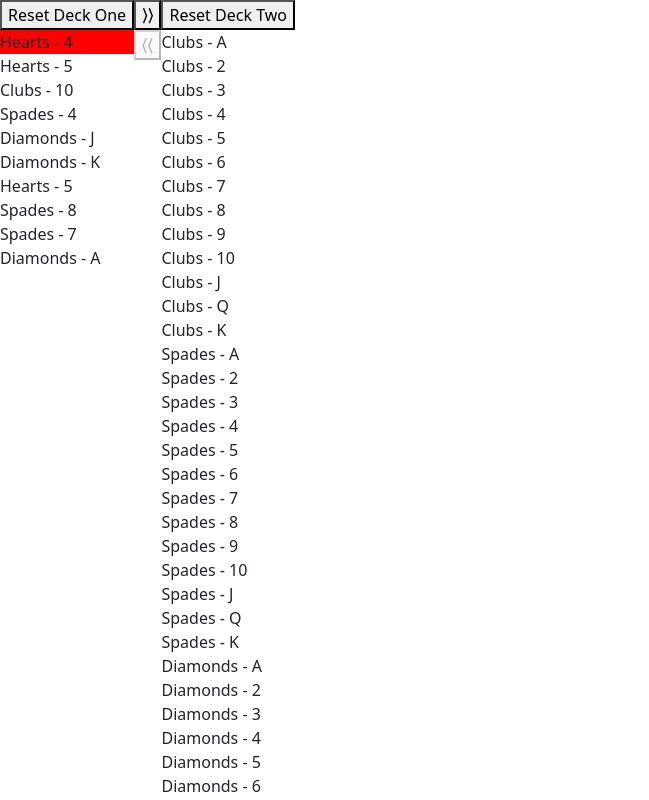
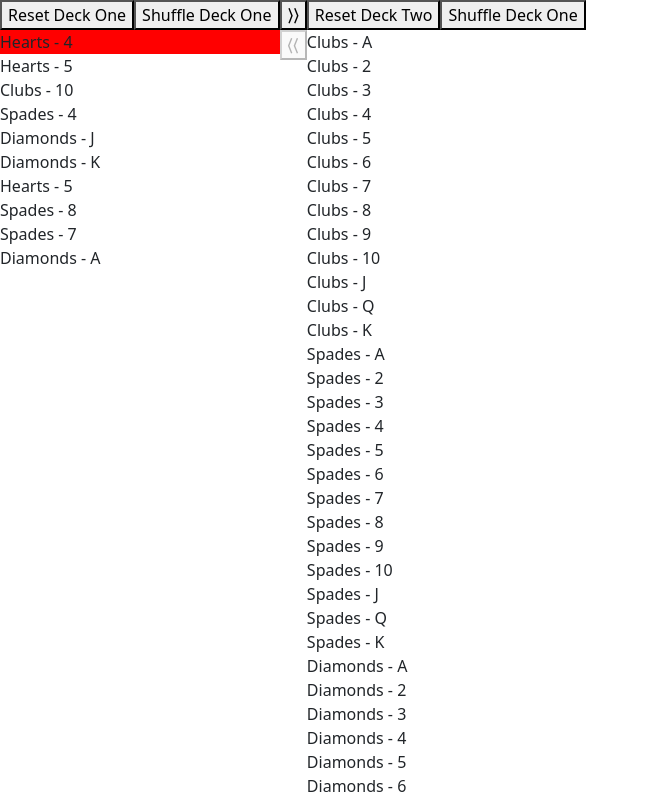
Before and after one commit to Dvalmont07/Deck2Deck, an Angular app: page / in a window 1280 px wide. Shown: the top 800 px of the page, without its empty margins (0-649 px from the left). Built offline with nearby package versions, Linux system fonts and the light colour scheme.

Commit message:
Add shuffle behavior

```diff
--- a/src/app/Classes/Card.ts
+++ b/src/app/Classes/Card.ts
@@ -1,4 +1,5 @@
 export class Card {
     suit: string = "";
     value: string = "";
+    order: number = 0;
 }
--- a/src/app/Classes/Deck.ts
+++ b/src/app/Classes/Deck.ts
@@ -36,10 +36,10 @@ export class Deck {
         for (let i = 0; i < this.getSuits().length; i++) {
             for (let j = 0; j < this.getCardValues().length; j++) {
 
-                myDeck.push({ suit: this.getSuits()[i], value: this.getCardValues()[j] });
+                myDeck.push({ suit: this.getSuits()[i], value: this.getCardValues()[j], order: i });
             }
         }
-        return myDeck;
+        return myDeck.sort((a, b) => { return a.order - b.order; });
     }
     mountRandomDeck() {
         let myDeck: Card[] = [];
@@ -48,9 +48,10 @@ export class Deck {
             const cardSuitIndex = Math.ceil(Math.random() * this.getSuits().length - 1);
             const cardValueIndex = Math.ceil(Math.random() * this.getCardValues().length - 1);
 
-            myDeck.push({ suit: this.getSuits()[cardSuitIndex], value: this.getCardValues()[cardValueIndex] });
+            myDeck.push({ suit: this.getSuits()[cardSuitIndex], value: this.getCardValues()[cardValueIndex], order: i });
         }
         console.log("this.getSuits()", Math.random() * this.getSuits().length - 1);
-        return myDeck;
+
+        return myDeck.sort((a, b) => { return a.order - b.order; });
     }
 }
--- a/src/app/app.component.html
+++ b/src/app/app.component.html
@@ -1,6 +1,10 @@
 <section class="d-flex">
+
   <section *ngIf="randomDeck" id="DeckOne">
-    <button (click)="dealDeckOne()">Reset Deck One</button>
+    <section id="deckOneButtons">
+      <button (click)="resetDeckOne()">Reset Deck One</button>
+      <button (click)="shuffleDeck(randomDeck)">Shuffle Deck One</button>
+    </section>
     <div *ngFor="let card of randomDeck; let ind = index">
       <div [class.active-line]="selectedIdex.deck=='deckOne' && selectedIdex.index==ind"
         (click)="selectedCard=card; selectedIdex={deck:'deckOne',index:ind}">{{card.suit}} - {{card.value}}
@@ -17,7 +21,10 @@
   </section>
 
   <section *ngIf="normalDeck" id="DeckTwo">
-    <button (click)="dealDeckTwo()">Reset Deck Two</button>
+    <section id="deckOneButtons">
+      <button (click)="resetDeckTwo()">Reset Deck Two</button>
+      <button (click)="shuffleDeck(normalDeck)">Shuffle Deck One</button>
+    </section>
     <div *ngFor="let card of normalDeck; let ind = index">
       <div [class.active-line]="selectedIdex.deck=='deckTwo' && selectedIdex.index==ind"
         (click)="selectedCard=card;  selectedIdex={deck:'deckTwo',index:ind}">{{card.suit}} - {{card.value}}
--- a/src/app/app.component.ts
+++ b/src/app/app.component.ts
@@ -1,7 +1,7 @@
+import { JsonPipe } from '@angular/common';
 import { Component } from '@angular/core';
 import { Card } from './Classes/Card';
 import { Deck } from './Classes/Deck';
-
 @Component({
   selector: 'app-root',
   templateUrl: './app.component.html',
@@ -13,8 +13,9 @@ export class AppComponent {
   title = 'Deck2Deck';
   normalDeck: Card[] = [];
   randomDeck: Card[] = [];
-  selectedCard: Card = { suit: "", value: "" };
+  selectedCard: Card = { suit: "", value: "", order: 0 };
   selectedIdex: any = { deck: "deckOne", index: 0 };
+  deckOneCopy: string = "";
 
   ngOnInit() {
     this.dealDeckOne();
@@ -22,6 +23,8 @@ export class AppComponent {
   }
   dealDeckOne() {
     this.randomDeck = this.deck.mountRandomDeck();
+    this.deckOneCopy = JSON.stringify(this.randomDeck);
+
   }
   dealDeckTwo() {
     this.normalDeck = this.deck.mountNormalDeck();
@@ -30,8 +33,6 @@ export class AppComponent {
     if (this.selectedCard.suit && this.selectedCard.value) {
       if (this.deck.addCard({ myDeck: deckTo, card })) {
         this.deck.removeCard(deckFrom, card);
-        console.log("this.selectedIdex.index 1", this.selectedIdex.index);
-        console.log("TF", this.selectedIdex.index == deckFrom.length);
 
         if (this.selectedIdex.index == deckFrom.length) {
           this.selectedCard = deckFrom[this.selectedIdex.index - 1];
@@ -42,6 +43,34 @@ export class AppComponent {
       }
     }
   }
+
+
+  shuffleDeck(myDeck: Card[]) {
+
+    let orderList: number[] = [];
+    for (let i = 0; i < myDeck.length;) {
+      const randomNum = Math.ceil(Math.random() * myDeck.length - 1);
+      if (orderList.indexOf(randomNum) == -1 && randomNum >= 0) {
+        orderList.push(randomNum);
+        i++;
+      }
+    }
+
+    for (let i = 0; i < myDeck.length; i++) {
+      myDeck[i].order = orderList[i];
+    }
+    myDeck.sort((a, b) => { return a.order - b.order })
+  }
+
+  resetDeckOne() {
+    let auxDeck = JSON.parse(this.deckOneCopy);
+    for (let i = 0; i < auxDeck.length; i++) {
+      this.randomDeck[i] = auxDeck[i];
+    }
+  }
+  resetDeckTwo() {
+    this.dealDeckTwo();
+  }
 }
 
 enum DeckNumber {
--- a/src/app/app.module.ts
+++ b/src/app/app.module.ts
@@ -1,4 +1,5 @@
 import { NgModule } from '@angular/core';
+import { FormsModule } from '@angular/forms';
 import { BrowserModule } from '@angular/platform-browser';
 
 import { AppRoutingModule } from './app-routing.module';
@@ -10,7 +11,8 @@ import { Deck } from './Classes/Deck';
   ],
   imports: [
     BrowserModule,
-    AppRoutingModule
+    AppRoutingModule,
+    FormsModule
   ],
   providers: [Deck],
   bootstrap: [AppComponent]
```
